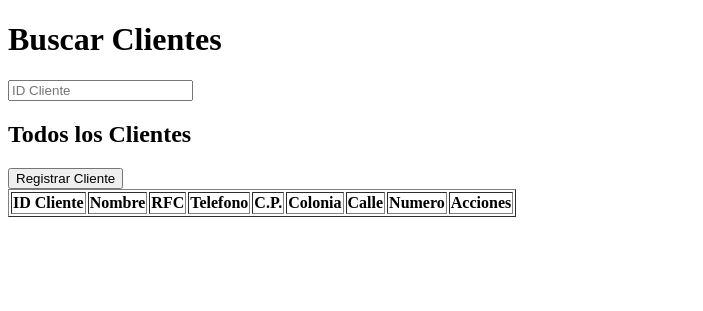
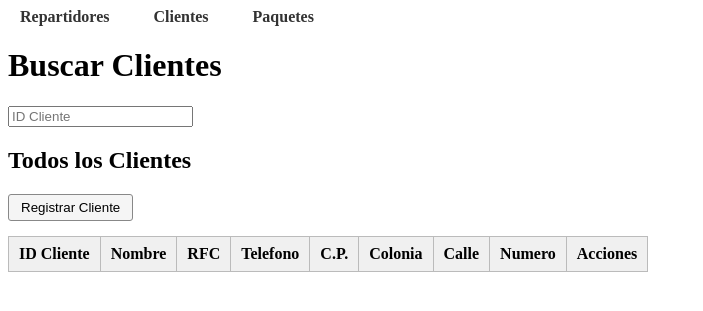
Before and after one commit to SmashMex1369/PaqueteriaTIS, a PHP site: page /src/Clientes.php in a window 1280 px wide. Shown: the top 311 px of the page, without its empty margins (0-703 px from the left). Run offline with PHP 8.4, Linux system fonts and the light colour scheme; data that the repository does not hold is empty.

Commit message:
Inicio de Estilos a Tablas

```diff
--- a/src/Clientes.php
+++ b/src/Clientes.php
@@ -5,11 +5,21 @@ $xml = simplexml_load_string($xmlContent);
 ?>
 <!DOCTYPE html>
 <html lang="es">
+<link rel="stylesheet" href="estilos.css">
 <head>
     <meta charset="UTF-8">
     <title>Clientes</title>
 </head>
 <body>
+    <header>
+        <nav>
+            <ul class="nav-horizontal">
+                <li><a href="Repartidores.php">Repartidores</a></li>
+                <li><a href="Clientes.php">Clientes</a></li>
+                <li><a href="Paquetes.php">Paquetes</a></li>
+            </ul>
+        </nav>
+    </header>
     <h1>Buscar Clientes</h1>
     <input type="text" id="busqueda" placeholder="ID Cliente">
     <div id="resultado"></div>
@@ -49,7 +59,7 @@ $xml = simplexml_load_string($xmlContent);
         </tbody>
     </table>
 
-    <div id="formDireccionModal" style="display:none; position:fixed; top:20%; left:50%; transform:translate(-50%, 0); background:#fff; border:1px solid #ccc; padding:20px; z-index:1000;">
+    <div id="formDireccionModal">
         <h3>Actualizar dirección</h3>
         <form id="formDireccion" onsubmit="enviarDireccion(event)">
             <input type="hidden" id="formIdCliente">
@@ -62,13 +72,13 @@ $xml = simplexml_load_string($xmlContent);
         </form>
     </div>
 
-    <div id="formClienteModal" style="display:none; position:fixed; top:20%; left:50%; transform:translate(-50%, 0); background:#fff; border:1px solid #ccc; padding:20px; z-index:1000;">
+    <div id="formClienteModal">
         <h3>Registrar cliente</h3>
         <form id="formCliente" onsubmit="registrarCliente(event)">
             <label>Nombre: <input type="text" id="formNombre" required></label><br>
             <label>RFC: <input type="text" id="formRFC" required></label><br>
             <label>Teléfono: <input type="text" id="formTelefono" required></label><br>
-            <fieldset style="margin-top:10px;">
+            <fieldset>
                 <legend>Dirección</legend>
                 <label>C.P.: <input type="text" id="formCPCliente" required></label><br>
                 <label>Colonia: <input type="text" id="formColoniaCliente" required></label><br>
@@ -210,7 +220,7 @@ $xml = simplexml_load_string($xmlContent);
         .then(response => response.text())
         .then(xmlText => {
             alert("Destino actualizado exitosamente");
-            cerrarFormulario();
+            cerrarFormulario({target: {id: "cerrarDireccion"}});
             cargarTodosLosClientes();
         })
         .catch(error => {
--- /dev/null
+++ b/src/estilos.css
@@ -0,0 +1,78 @@
+#formPaqueteModal,
+#formClienteModal,
+#formDireccionModal,
+#formRepartidorModal {
+    display: none;
+    position: fixed;
+    top: 20%;
+    left: 50%;
+    transform: translate(-50%, 0);
+    background: #fff;
+    border: 1px solid #ccc;
+    padding: 20px;
+    z-index: 1000;
+}
+
+fieldset {
+    margin-top: 10px;
+    padding: 10px;
+    border-radius: 4px;
+    border: 1px solid #bbb;
+}
+
+legend {
+    font-weight: bold;
+}
+
+button {
+    padding: 5px 12px;
+    border-radius: 3px;
+    border: 1px solid #888;
+    background: #f5f5f5;
+    cursor: pointer;
+}
+
+button:hover {
+    background: #e0e0e0;
+}
+
+table {
+    border-collapse: collapse;
+    margin-top: 15px;
+    width: fit-content;
+
+}
+
+th, td {
+    padding: 8px 10px;
+    border: 1px solid #bbb;
+    text-align: center;
+}
+
+th {
+    background: #f0f0f0;
+}
+
+.nav-horizontal {
+    list-style: none;
+    padding: 0;
+    margin: 0;
+    display: flex;
+    gap: 20px;
+}
+
+.nav-horizontal li {
+    display: inline;
+}
+
+.nav-horizontal a {
+    text-decoration: none;
+    color: #333;
+    font-weight: bold;
+    padding: 6px 12px;
+}
+
+.nav-horizontal a:hover {
+    background: #e0e0e0;
+    border-radius: 4px;
+}
```
Also changed, not shown: src/Paquetes.php (+12 -1 lines), src/Repartidores.php (+12 -1 lines).
